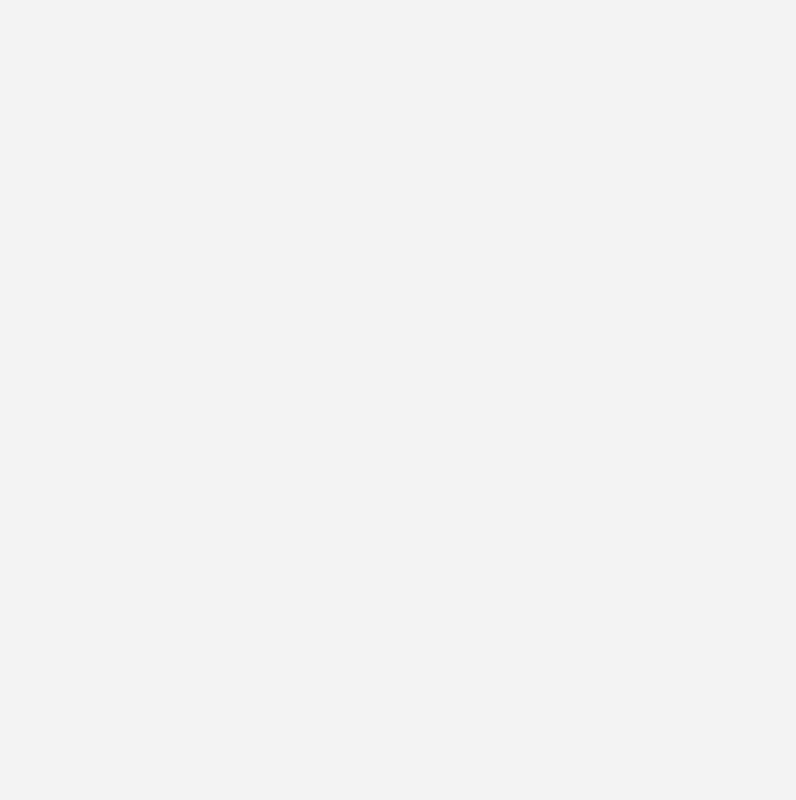
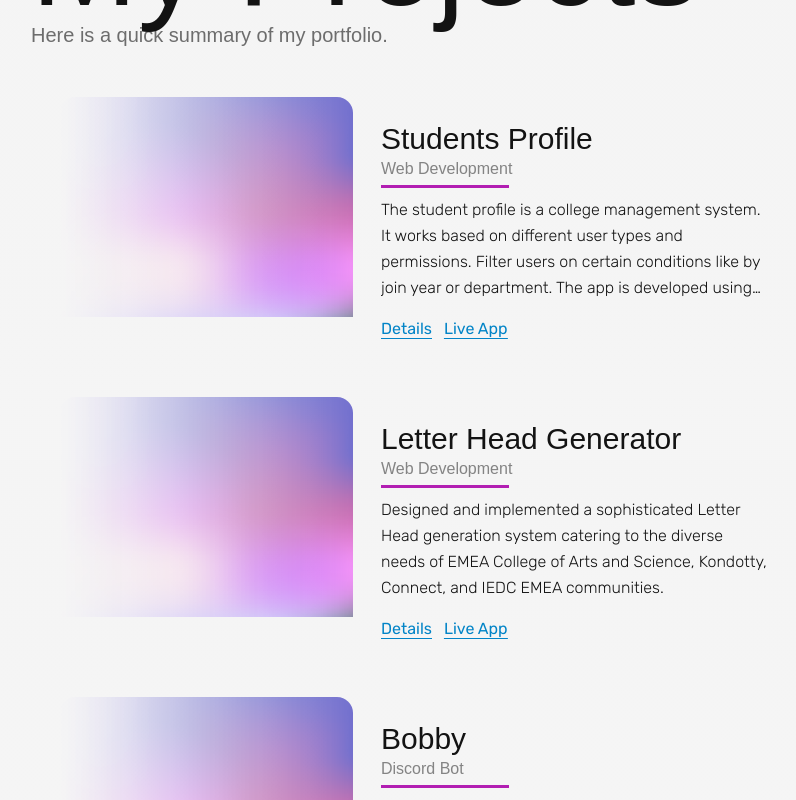
Before and after one commit to nahyansharvin/portfolio, a Next.js app: page / in a window 1280 px wide. Shown: the part 4040-4840 px from the top of the page, without its empty margins (161-957 px from the left). Before the commit the page ends 3909 px from the top, so only its background shows below. Built offline with nearby package versions, Linux system fonts and the light colour scheme; a web font is replaced by a local one.

Commit message:
feat: add projects section

```diff
--- a/src/app/page.tsx
+++ b/src/app/page.tsx
@@ -2,6 +2,7 @@ import AboutMe from "@/components/organisms/AboutMeSection";
 import EducationSection from "@/components/organisms/EducationSection";
 import Experiences from "@/components/organisms/ExperienceSection";
 import HeroSection from "@/components/organisms/HeroSection";
+import ProjectsSection from "@/components/organisms/ProjectsSection";
 import SkillsSection from "@/components/organisms/SkillsSection";
 import Image from "next/image"
 
@@ -13,6 +14,7 @@ export default function Home() {
       <Experiences />
       <EducationSection />
       <SkillsSection />
+      <ProjectsSection />
     </main>
   );
 }
--- /dev/null
+++ b/src/components/atoms/ProjectCard/index.tsx
@@ -0,0 +1,38 @@
+import Image from 'next/image'
+import React from 'react'
+
+type ProjectCardProps = {
+    name: string
+    type: string
+    description: string
+    thumbnail: string
+    links: {
+        name: string
+        href: string
+    }[]
+}
+
+const ProjectCard: React.FC<ProjectCardProps> = (props) => {
+    return (
+        <div className='flex gap-3'>
+            <div id='thumbnail' className='w-[35%] rounded-2xl overflow-hidden'>
+                <Image src='/images/hero-gradient.png' alt='Project Thumbnail' width={500} height={200} className='object-cover' />
+            </div>
+            <div className='md:w-[50%] p-4 py-6'>
+                <h3 className='text-3xl font-display font-medium'>{props.name}</h3>
+                <h4 className='font-display font-light text-foreground/50 after:h-[3px] after:w-32 after:mt-1 after:absolute after:block after:bg-secondary'>{props.type}</h4>
+
+                <p className='font-light leading-relaxed my-4 line-clamp-4'>
+                    {props.description}
+                </p>
+                <div id='links' className='flex gap-3 text-sky-600 underline underline-offset-4'>
+                    {props.links.map((link, index) => (
+                        <a key={index} href={link.href}>{link.name}</a>
+                    ))}
+                </div>
+            </div>
+        </div>
+    )
+}
+
+export default ProjectCard
--- /dev/null
+++ b/src/components/organisms/ProjectsSection/index.tsx
@@ -0,0 +1,57 @@
+import Heading1 from '@/components/atoms/Heading/Heading1'
+import Heading2 from '@/components/atoms/Heading/Heading2'
+import ProjectCard from '@/components/atoms/ProjectCard'
+import React from 'react'
+
+const projects = [
+  {
+    name: 'Students Profile',
+    type: 'Web Development',
+    description: 'The student profile is a college management system. It works based on different user types and permissions. Filter users on certain conditions like by join year or department. The app is developed using the mern-stack.',
+    thumbnail: '/images/hero-gradient.png',
+    links: [
+      { name: 'Details', href: '' },
+      { name: 'Live App', href: '' }
+    ]
+  },
+  {
+    name: 'Letter Head Generator',
+    type: 'Web Development',
+    description: 'Designed and implemented a sophisticated Letter Head generation system catering to the diverse needs of EMEA College of Arts and Science, Kondotty, Connect, and IEDC EMEA communities.',
+    thumbnail: '/images/hero-gradient.png',
+    links: [
+      { name: 'Details', href: '' },
+      { name: 'Live App', href: '' }
+    ]
+  },
+  {
+    name: 'Bobby',
+    type: 'Discord Bot',
+    description: 'Bobby is a discord bot that helps to find vaccination slots in your area and notify if a vaccine slot is available in your area. The bot is developed using nodeJs and hosted in AWS ec2 instance.',
+    thumbnail: '/images/hero-gradient.png',
+    links: [
+      { name: 'Details', href: '' }
+    ]
+  },
+
+]
+
+const ProjectsSection = () => {
+  return (
+    <section id='projects' className='w-full p-section-padding py-10 gap-5'>
+      <Heading1>My Projects</Heading1>
+      <Heading2 className='text-xl mt-2 font-display opacity-60'>Here is a quick summary of my portfolio.</Heading2>
+
+      <div className='flex flex-col gap-8 p-7 my-5'>
+        {projects.map((project, index) => (
+          <ProjectCard key={index} {...project} />
+        ))}
+      </div>
+      <div className='w-full flex justify-center text-secondary underline underline-offset-4'>
+        <a href="">see more projects {'>>'}</a>
+      </div>
+    </section>
+  )
+}
+
+export default ProjectsSection
```
